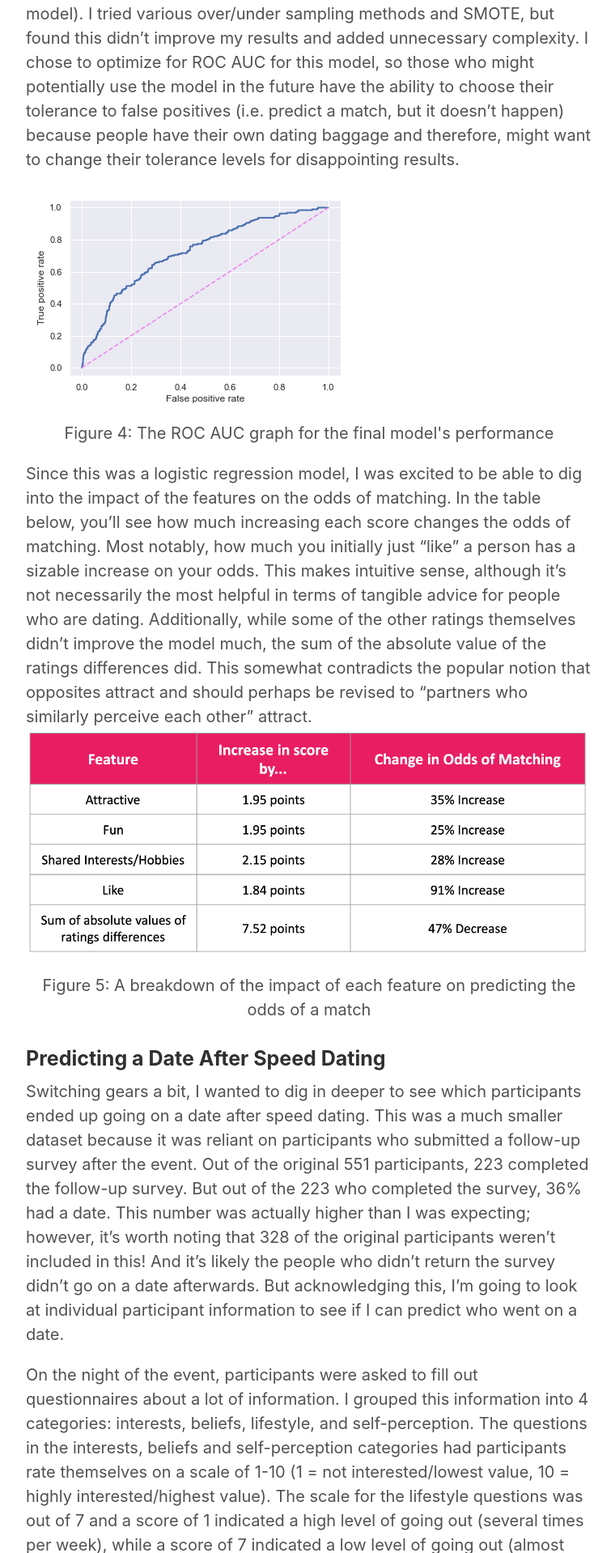
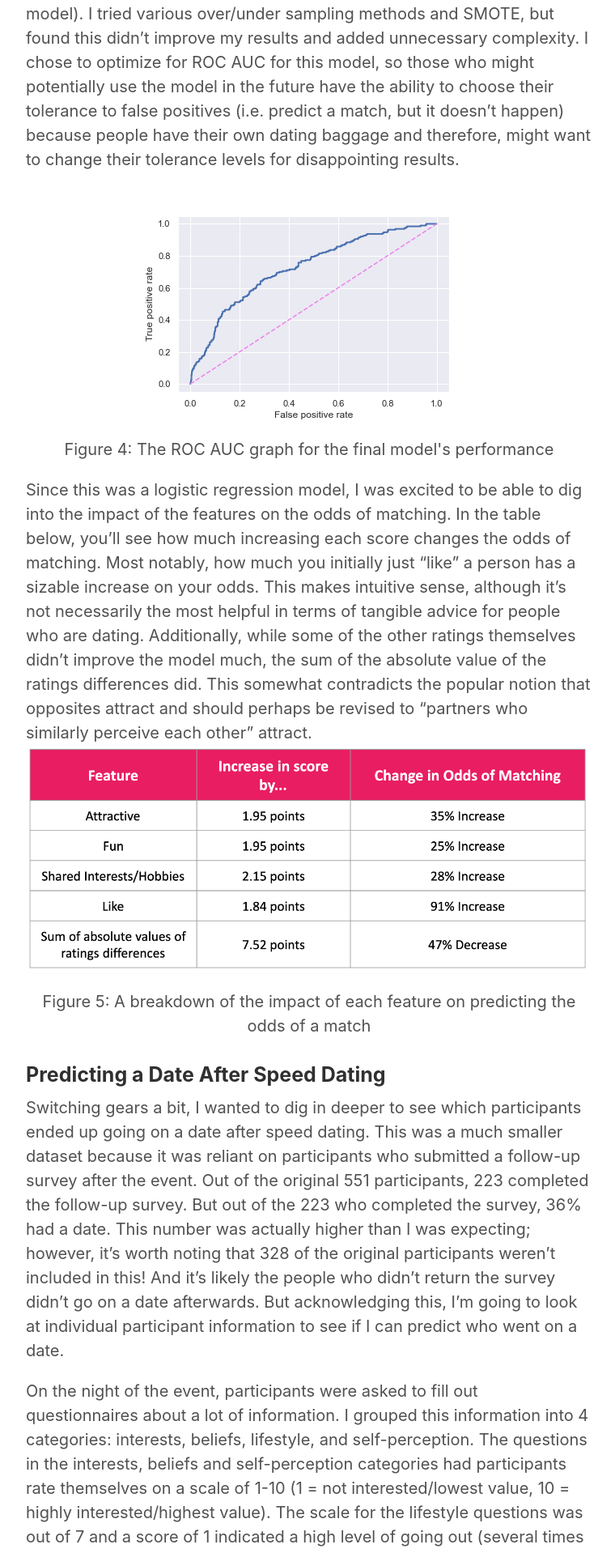
Before and after one commit to lvandervoort89/lvandervoort89.github.io, a Jekyll site: the page built from _posts/2020-08-05-Project-3-Blog .md, in a window 1280 px wide. Shown: the part 3407-5325 px from the top of the page at 81% size, without its empty margins (258-1018 px from the left). Built offline with Jekyll 4.4.1, drawn with Linux system fonts in a browser that asks for light colours.

```diff
--- a/_posts/2020-08-05-Project-3-Blog .md
+++ b/_posts/2020-08-05-Project-3-Blog .md
@@ -28,7 +28,7 @@ I tried a number of models to optimize for ROC/AUC. Ultimately, I chose a Logist
 <p align="center"> Figure 3: A logistic regression model was chosen because it provided the highest ROC AUC score and allowed for interpretation of coefficients </p>
 
 I was able to optimize ROC/AUC at 0.79 which means the model was able to account for some of the separation between match or not (even though accuracy performed on par with what would be expected from a dummy model). I tried various over/under sampling methods and SMOTE, but found this didn't improve my results and added unnecessary complexity. I chose to optimize for ROC AUC for this model, so those who might potentially use the model in the future have the ability to choose their tolerance to false positives (i.e. predict a match, but it doesn't happen) because people have their own dating baggage and therefore, might want to change their tolerance levels for disappointing results.
-![Match ROC AUC]({{ site.url }}/images/match_roc_auc.png)
+<p align="center"> <img src="/images/match_roc_auc.png" /> </p>
 <p align="center"> Figure 4: The ROC AUC graph for the final model's performance </p>
 
 
```
